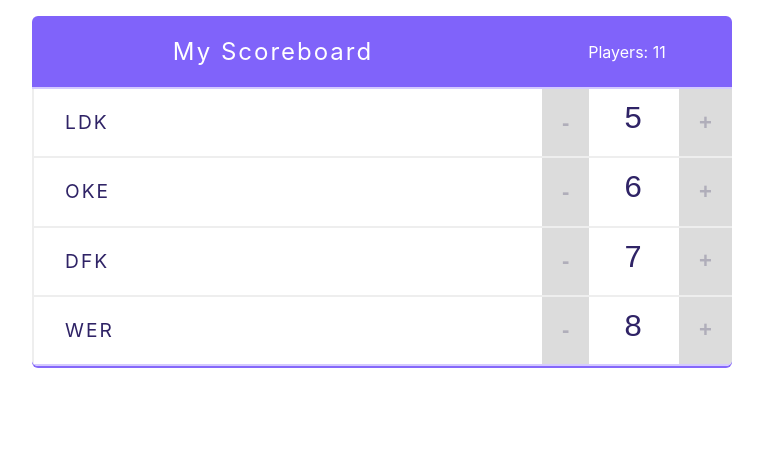
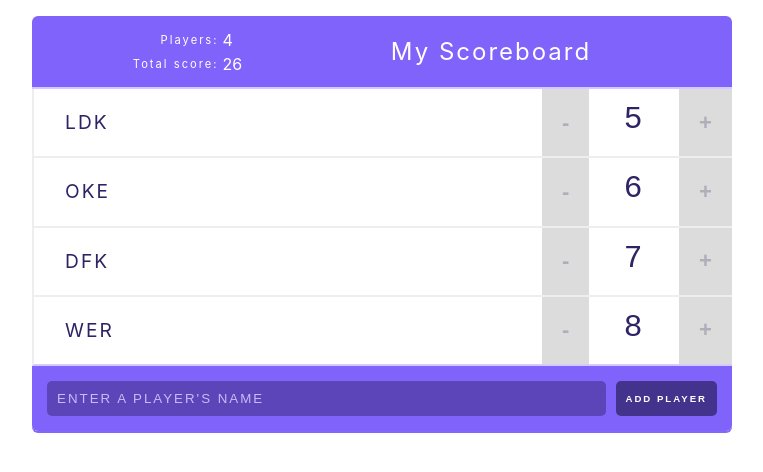
Before and after one commit to John-Yoon/scoreboard, a React (Create React App) app: page / in a window 1280 px wide. Shown: the top 472 px of the page, without its empty margins (258-1021 px from the left). Built offline with nearby package versions, Linux system fonts and the light colour scheme.

Commit message:
controlled component 구현

```diff
--- a/package.json
+++ b/package.json
@@ -6,6 +6,7 @@
     "@testing-library/jest-dom": "^4.2.4",
     "@testing-library/react": "^9.4.0",
     "@testing-library/user-event": "^7.2.1",
+    "lodash": "^4.17.15",
     "react": "^16.12.0",
     "react-dom": "^16.12.0",
     "react-scripts": "3.3.0"
--- a/src/App.js
+++ b/src/App.js
@@ -2,6 +2,7 @@ import React from 'react';
 import './App.css';
 import {Header} from './components/Header';
 import {Player} from './components/Player';
+import {AddPlayerForm} from "./components/AddPlayerForm";
 
 class App extends React.Component {
     state = {
@@ -37,7 +38,8 @@ class App extends React.Component {
     render() {
         return (
             <div className="scoreboard">
-                <Header title="My Scoreboard" totalPlayers={11}/>
+                {/*<Header title="My Scoreboard" totalPlayers={11}/>*/}
+                <Header title="My Scoreboard" players={this.state.players} />
                 {
                     this.state.players.map((item) => (
                         <Player id={item.id} name={item.name} score={item.score} key={item.id}
@@ -45,6 +47,7 @@ class App extends React.Component {
                                 removePlayer={this.handleRemovePlayer}/>
                     ))
                 }
+                <AddPlayerForm />
             </div>
         )
     }
--- /dev/null
+++ b/src/components/AddPlayerForm.js
@@ -0,0 +1,23 @@
+import React from 'react';
+
+export class AddPlayerForm extends React.Component {
+    state = {
+        value:''
+    }
+
+    // id는 파라미터 연습한 값임.
+    handleValueChange = (e, id) => {
+        console.log('handleValueChange: ', e);
+        this.setState({value: e.target.value})
+    }
+
+    render() {
+        return (
+            <form action="" className="form">
+                <input type="text" className="input" value={this.state.value} onChange={(e, id) => this.handleValueChange(e, '12')}
+                       placeholder="enter a player's name" />
+                <input type="submit" className="input" value="Add Player" />
+            </form>
+        );
+    }
+}
--- a/src/components/Header.js
+++ b/src/components/Header.js
@@ -1,11 +1,13 @@
 import React from "react";
+import {Stats} from "./Stats";
 
 export const Header = (props) => {
     /*console.log(props);*/
     return (
         <header className="header">
+            <Stats players={props.players}></Stats>
             <h1 className="h1">{props.title}</h1>
-            <span className="stats">Players: {props.totalPlayers}</span>
+            {/*<span className="stats">Players: {props.totalPlayers}</span>*/}
         </header>
     )
 }
--- /dev/null
+++ b/src/components/Stats.js
@@ -0,0 +1,29 @@
+import React from 'react';
+import _ from 'lodash';
+export const Stats = (props) => {
+    let totalPlayers = 0;
+    let totalScore = 0;
+    // Calc Logic
+    totalPlayers = props.players.length;
+    // Loop Logic
+    /*props.players.forEach(player => {
+        totalScore += player.score;
+    });*/
+    // lodash 사용방법...
+    totalScore = _.sumBy(props.players, 'score');
+
+    return (
+        <table className="stats">
+            <tbody>
+            <tr>
+                <td>Players:</td>
+                <td>{totalPlayers}</td>
+            </tr>
+            <tr>
+                <td>Total score:</td>
+                <td>{totalScore}</td>
+            </tr>
+            </tbody>
+        </table>
+    );
+}
```
Also changed, not shown: React 3일차.txt (added).
